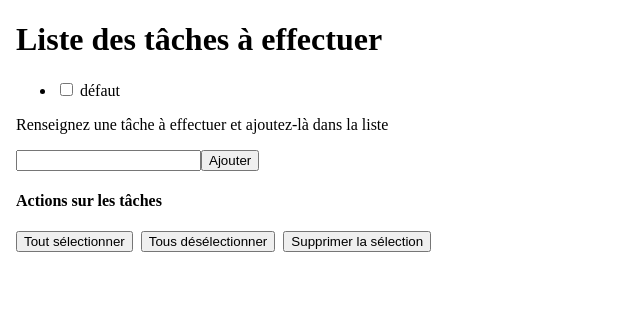
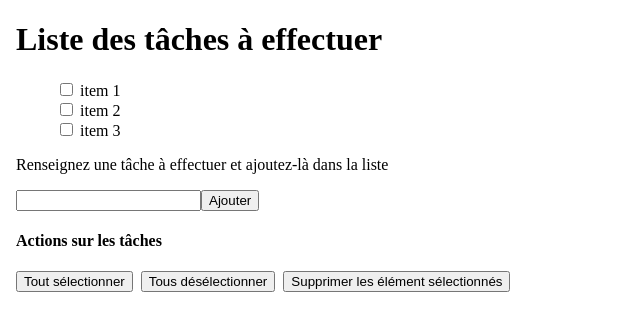
Before and after one commit to didYeah/todolist, an Angular app: page / in a window 1280 px wide. Shown: the top 330 px of the page, without its empty margins (0-640 px from the left). Built offline with nearby package versions, Linux system fonts and the light colour scheme.

Commit message:
update 20230602 1325

```diff
--- a/src/app/additem/additem.component.html
+++ b/src/app/additem/additem.component.html
@@ -1,3 +1,4 @@
+
 <p>Renseignez une tâche à effectuer et ajoutez-là dans la liste</p>
 
 <input type="text" [(ngModel)]="newItem" >
--- a/src/app/additem/additem.component.ts
+++ b/src/app/additem/additem.component.ts
@@ -12,8 +12,8 @@ export class AdditemComponent implements OnInit {
   @Output() newItemEvent = new EventEmitter<string>();
 
   addNewItem =(): void =>{
-    this.newItemEvent.emit(this.newItem);
-    this.newItem = '';
+    this.newItemEvent.emit(this.newItem); // NewItemEvent envoie le contenu du nouvel Item
+    this.newItem = ''; // On réinitialise Item à une nouvelle valeur vide pour pouvoir recueillir un nouvel éventuel item
   }
 
   constructor() { }
--- a/src/app/app.component.html
+++ b/src/app/app.component.html
@@ -9,5 +9,6 @@
 <body>
 <app-list></app-list>
 
+
 </body>
 </html>
--- a/src/app/deleteltem/deleteltem.component.ts
+++ b/src/app/deleteltem/deleteltem.component.ts
@@ -10,9 +10,9 @@ export class DeleteltemComponent implements OnInit {
   @Input() allItems: [string, boolean][] =[];
   @Output() updateItems: EventEmitter<[string, boolean][]> = new EventEmitter<[string, boolean][]>();
 
-  deleteSelected = (): void =>{
-    const filteredItems = this.allItems.filter(item => !item[1]);
-    this.updateItems.emit(filteredItems);
+  deleteSelected(): void {
+    this.allItems = this.allItems.filter(item => item[1] === false); // Filtrer les objets avec la valeur booléenne false
+    this.updateItems.emit(this.allItems); // Émettre la variable mise à jour via l'émetteur
   }
 
   constructor() { }
--- a/src/app/list/list.component.css
+++ b/src/app/list/list.component.css
@@ -0,0 +1,3 @@
+ul{
+    list-style-type: none;
+  }
--- a/src/app/list/list.component.ts
+++ b/src/app/list/list.component.ts
@@ -7,7 +7,11 @@ import { Component, OnInit } from '@angular/core';
 })
 export class ListComponent implements OnInit {
 
-  items: [string, boolean][] = [["défaut", false]]; // Tableau items contenant chaque item
+  items: [string, boolean][] = [   // Tableau items contenant chaque item
+    ["item 1", false],
+    ["item 2", false],
+    ["item 3", false]
+  ];
   addNewItem = (newItem: string): void =>{ // Variable d'ajout d'un item
     this.items.push([newItem, false]);
   }
--- a/src/app/selectitem/selectitem.component.html
+++ b/src/app/selectitem/selectitem.component.html
@@ -3,5 +3,5 @@
 <section>
     <button (click)="selectAll()">Tout sélectionner</button>&nbsp;
     <button (click)="unselectAll()">Tous désélectionner</button>&nbsp;
-    <button >Supprimer la sélection</button>
+    <button (click)="deleteSelected()">Supprimer les élément sélectionnés</button>&nbsp;
 </section>
--- a/src/app/selectitem/selectitem.component.ts
+++ b/src/app/selectitem/selectitem.component.ts
@@ -1,5 +1,4 @@
 import { Component, OnInit, EventEmitter, Input, Output } from '@angular/core';
-
 @Component({
   selector: 'app-selectitem',
   templateUrl: './selectitem.component.html',
@@ -29,6 +28,11 @@ export class SelectitemComponent implements OnInit {
     this.updateItems.emit(this.allItems);
   }
 
+  deleteSelected() {
+    const filteredItems = this.allItems.filter(item => !item[1]);
+    this.updateItems.emit(filteredItems);
+  }
+
   constructor() {}
 
   ngOnInit(): void {
```
